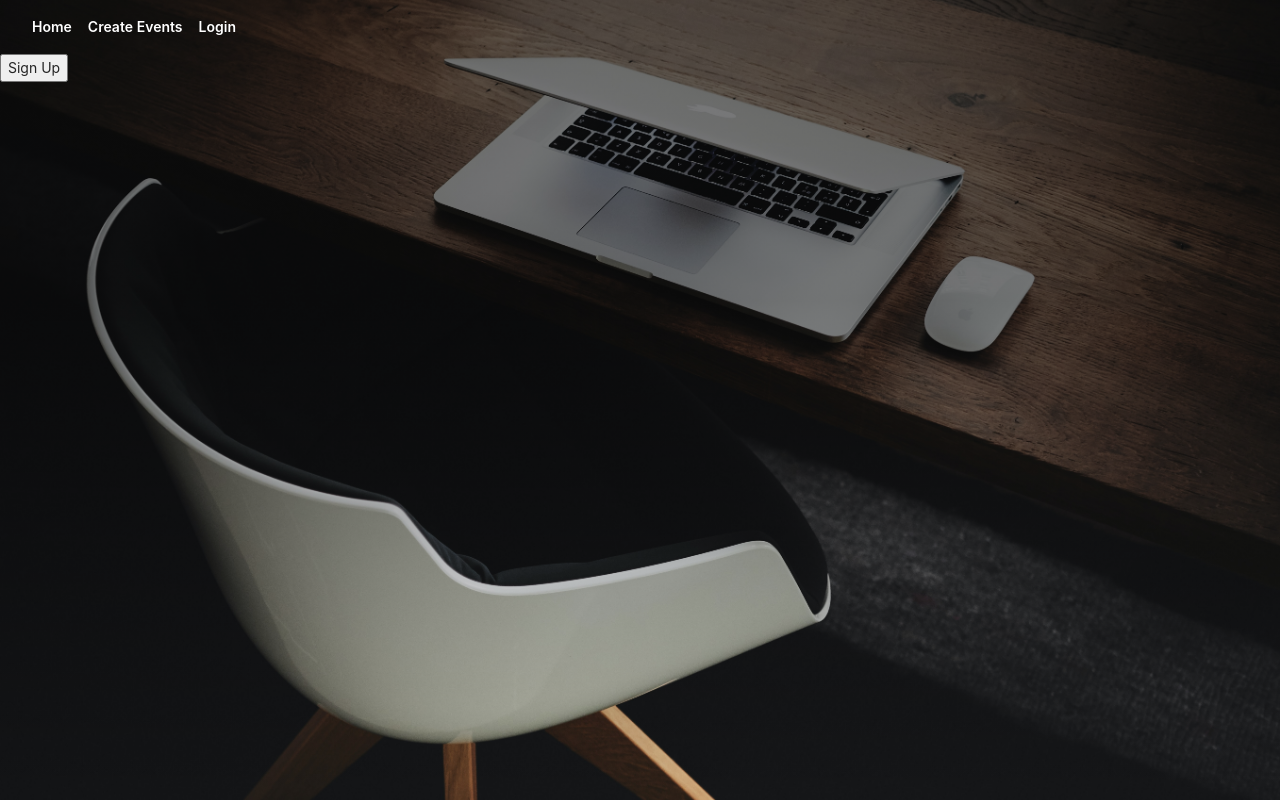
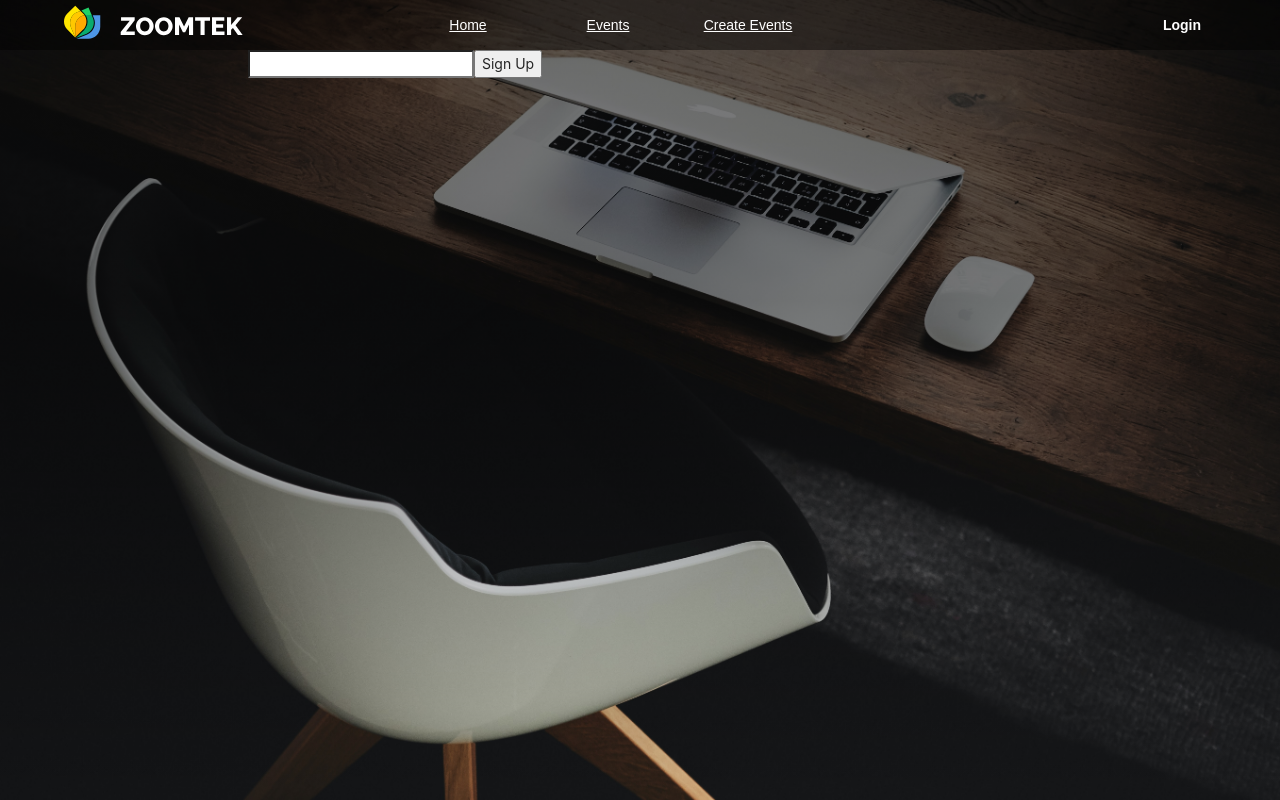
Before and after one commit to harsh07may/Zoom-API, a React (Vite) app: page /login in a window 1280 px wide. Built offline with nearby package versions, Linux system fonts and the light colour scheme.

Commit message:
Changes to navbar

```diff
--- a/index.html
+++ b/index.html
@@ -3,6 +3,10 @@
   <head>
     <meta charset="UTF-8" />
     <link rel="icon" type="image/svg+xml" href="/vite.svg" />
+    <link
+      rel="stylesheet"
+      href="//maxcdn.bootstrapcdn.com/font-awesome/4.3.0/css/font-awesome.min.css"
+    />
     <meta name="viewport" content="width=device-width, initial-scale=1.0" />
     <title>Vite + React</title>
   </head>
--- a/src/App.jsx
+++ b/src/App.jsx
@@ -4,6 +4,8 @@ import "./App.css";
 import { AuthProvider } from "./components/auth";
 import Home from "./components/Home";
 import Login from "./components/Login";
+
+// import Navbar from "./components/Navbarbroken";
 import Navbar from "./components/Navbar";
 import Profile from "./components/Profile";
 import RequireAuth from "./components/RequireAuth";
@@ -24,6 +26,14 @@ function App() {
               </RequireAuth>
             }
           />
+          <Route
+            path="/form"
+            element={
+              <RequireAuth>
+                <Profile />
+              </RequireAuth>
+            }
+          />
         </Routes>
       </AuthProvider>
     </>
--- a/src/components/Home.css
+++ b/src/components/Home.css
@@ -8,41 +8,12 @@ body {
   background-size: cover;
 }
 
-.Navbar {
-  display: flex;
-  flex-direction: row;
-  justify-content: space-between;
-  padding: 12px;
-  margin: 0px 4%;
-}
-
-.nav-items-1, .nav-items-2{
-  display: flex;
-  flex-direction: row;
-  justify-items: center;
-  justify-content: space-around;
-}
-.nav-items-2 img{
-  width: 45px;
-height: 48px;
-object-fit: cover;
-border-radius: 500px;
-}
-.Navbar h2 {
-
-  color: #ffffff;
-  margin-bottom: 0px;
-  font-size: 24px;
-}
-
 .content {
   margin-top: 14%;
   display: flex;
   flex-direction: column;
   justify-content: center;
-  /* margin: 0; */
 }
-
 
 .content h2 {
   color: #ffffff;
@@ -64,40 +35,10 @@ border-radius: 500px;
   margin: 0px 26%;
 }
 
-.Logo-img {
-  margin: 0px 10px;
-}
-
-.login {
-  display: flex;
-  justify-content: center;
-  margin-top: 10px;
-}
-
-.Login-Button {
-  margin-top: 3%;
-  width: 10%;
-  padding: 10px;
-  font-size: 18px;
-  font-weight: 400;
-  border-radius: 5px;
-  border: none;
-}
-.Login-Button:hover{
-  border:1px solid #FFFFFF;
-  border-radius: 10px;
-  color: #FFFFFF;
-  background:none;
-}
-
 @media screen and (max-width: 750px) {
-  .Navbar {
-    justify-content: center;
-  }
   .content h2 {
     font-size: 50px;
   }
-
   .content p {
     font-size: 15px;
   }
--- a/src/components/Login.jsx
+++ b/src/components/Login.jsx
@@ -3,17 +3,20 @@ import { useNavigate } from "react-router-dom";
 import { useAuth } from "./auth";
 
 const Login = () => {
-  const [user, setUser] = useState("Harsh");
+  const [user, setUser] = useState("");
   const auth = useAuth();
   const navigate = useNavigate();
-
+  const handleChange = (e) => {
+    setUser(e.target.value);
+  };
   const handleClick = () => {
     auth.login(user);
-    navigate("/profile", { replace: true });
+    navigate("/", { replace: true });
   };
 
   return (
     <div>
+      <input value={user} type="text" onChange={handleChange} />
       <button onClick={handleClick}>Sign Up</button>
     </div>
   );
--- a/src/components/Navbar.css
+++ b/src/components/Navbar.css
@@ -1,15 +1,141 @@
-.primary-nav {
-    background-color: rgba(0,0,0,0);
-    padding: 16px 32px;
+
+a {
+    text-decoration: none;
+}
+li {
+    list-style: none;
+}
+/*Início das configurações da header*/
+header {
+    width: 100%;
+    height: 50px;
+    text-align: center;
+    font-family: sans-serif;
+    background-color:rgba(0, 0, 0, 0.42);
+}
+.brand {
+    width: auto;
+    height: 100%;
+    float: left;
+    margin: 0.2% 0 0 5%;
+}
+/*Início das configurações da Navigation*/
+.menu {
+    width: 70%;
+    height: 100%;
+    float: right;
+    display: flex;
+}
+.menu ul {
+    width: 100%;
+    height: inherit;
+    margin: 0;
+    padding: 14px;
+    display: -webkit-box;      /* OLD - iOS 6-, Safari 3.1-6 */
+    display: -moz-box;         /* OLD - Firefox 19- (buggy but mostly works) */
+    display: -ms-flexbox;      /* TWEENER - IE 10 */
+    display: -webkit-flex;     /* NEW - Chrome */
+    display: flex;             /* NEW, Spec - Opera 12.1, Firefox 20+ */
+}
+.menu ul a {
+    width: 40%;
+    height: inherit;
+    color: #fff;
+    display: inline-block;
+}
+.profile{
+    flex-direction: row-reverse;
+}
+.profile img{
+    width:40px;
+    height:43px;
+    margin: -13px;
+    margin-right: 13px;
+    object-fit: cover;
+    border-radius: 500px;
+}
+#menuToggle {
+    display: none;
+}
+.menu-icon {
+    display: none;
+}
+.Login-Button {
+    width: 20%;
+    height: 35px;
+    font-weight: 400;
+    border-radius: 5px;
+    border: none;
   }
+  .Login-Button:hover{
+    border:1px solid #FFFFFF;
+    border-radius: 5px;
+    color: #FFFFFF;
+    background:none;
+  }
+/*Início das configurações da Navigation com dispositivos < 768px*/
+@media screen and (max-width: 768px) {
+    .menu {
+        width: 100%;
+        height: auto;
+        display: block;
+        line-height: 10px;
+    }
+    .menu ul {
+        display: block;
+        max-height: 0;
+    	overflow: hidden;
+        padding: 0px;
+    	-webkit-transition: max-height 0.3s;
+    	-moz-transition: max-height 0.3s;
+        -ms-transition: max-height 0.3s;
+        -o-transition: max-height 0.3s;
+    	transition: max-height 0.3s;
+        /*Para fazer com que o menu saia da esquerda, você deve trocar max-height por max-width*/
+        /*Para fazer com que o menu saia da direita, você deve trocar max-height por max-width e setar float: right*/
+    }
+    .menu ul a, .menu ul button{
+        text-align: center;
+        width: 100%;
+        height: 50px;
+        color: #fff;
+        background-color: rgba(0, 0, 0, 0.74);
+        padding: 20px 0px 10px 5%;
+    }
 
-  nav a {
-    text-decoration: none;
-    color: white;
-    font-weight: 600;
-    margin-right: 16px;
-  }
-  nav a:hover {
-    text-decoration: underline;
+    .menu-icon {
+        width: 100px;
+        height: inherit;
+        display: block;
+        position: absolute;
+        color: #fff;
+        top: 0;
+        right: 0;
+        line-height: 60px;
+    }
+    #menuToggle:checked ~ ul {
+        max-height: 350px;
+        /*Para fazer com que o menu saia da esquerda ou direita, você deve trocar max-height por max-width*/
+    }
+    .menu-icon i {
+        font-size: 1.7em;
+    }
+    .content{
+        position: fixed;
+        z-index: -1;
+        margin-top: 30%;
 
-  }
+    }
+    .Login-Button:hover{
+        background-color:rgba(0, 0, 0, 0.74);
+    }
+}
+@media screen and (max-width: 769px){
+    header{
+        line-height: 0px;
+    }
+    .content{
+        position: fixed;
+        z-index: -1;
+    }
+}
--- a/src/components/Navbar.jsx
+++ b/src/components/Navbar.jsx
@@ -1,23 +1,62 @@
 import React from "react";
-import { NavLink } from "react-router-dom";
+import "./Navbar.css";
+import ZoomTek from "../assets/ZoomTek.svg";
+import { NavLink, useNavigate } from "react-router-dom";
 import { useAuth } from "./auth";
-import "./Navbar.css";
+import { Button } from "antd";
 
-const Navbar = () => {
+function Navbar() {
   const auth = useAuth();
+  const navStyles = ({ isActive }) => {
+    return {
+      fontWeight: isActive ? "bold" : "normal",
+      textDecoration: isActive ? "none" : "underline",
+    };
+  };
+  const navigate = useNavigate();
+  const handleLogout = () => {
+    auth.logout();
+    navigate("/");
+  };
   return (
-    <div>
-      <nav className="primary-nav">
-        <NavLink to="/">Home</NavLink>
-        <NavLink to="/profile">Create Events</NavLink>
-        {!auth.user && (
-          <NavLink className="Login-button" to="/login">
-            Login
+    <header>
+      <figure className="brand">
+        <img src={ZoomTek} alt="" />
+      </figure>
+      <nav className="menu">
+        <input type="checkbox" id="menuToggle" />
+        <label htmlFor="menuToggle" className="menu-icon">
+          <i className="fa fa-bars"></i>
+        </label>
+        <ul>
+          <NavLink to="/" style={navStyles} end>
+            <li>Home</li>
           </NavLink>
-        )}
+
+          <NavLink to="/profile" style={navStyles}>
+            <li>Events</li>
+          </NavLink>
+
+          <NavLink to="/form" style={navStyles}>
+            <li>Create Events</li>
+          </NavLink>
+        </ul>
+
+        <ul className="profile">
+          {!auth.user && (
+            <NavLink to="/login" style={navStyles}>
+              <li>Login</li>
+            </NavLink>
+          )}
+          {auth.user && (
+            <li>
+              <Button onClick={handleLogout}>Logout</Button>
+            </li>
+          )}
+        </ul>
       </nav>
-    </div>
+    </header>
   );
-};
+}
 
 export default Navbar;
--- /dev/null
+++ b/src/components/Navbarbroken.css
@@ -0,0 +1,18 @@
+  .primary-nav {
+    background-color: rgba(0,0,0,0);
+    padding: 16px 32px;
+  }
+
+  nav a {
+    text-decoration: none;
+    color: white;
+    padding: 0 5%;
+  }
+
+  nav a:hover {
+    text-decoration: underline;
+    color: white;
+  }
+
+  @media screen and (max-width: 750px) {
+  }
--- /dev/null
+++ b/src/components/Navbarbroken.jsx
@@ -0,0 +1,26 @@
+import React from "react";
+import { NavLink } from "react-router-dom";
+import { useAuth } from "./auth";
+import Logo from "../assets/ZoomTek.svg";
+import "./Navbarbroken.css";
+
+const Navbar = () => {
+  const auth = useAuth();
+  return (
+    <div>
+      <nav className="primary-nav">
+        <img className="nav-logo" src={Logo} alt="logo" />
+
+        <NavLink to="/">Home</NavLink>
+        <NavLink to="/profile">Create Events</NavLink>
+        {!auth.user && (
+          <NavLink className="Login-button" to="/login">
+            Login
+          </NavLink>
+        )}
+      </nav>
+    </div>
+  );
+};
+
+export default Navbar;
--- a/src/components/Profile.css
+++ b/src/components/Profile.css
@@ -1,5 +1,5 @@
 .bg{
-    background-color: rgb(192, 243, 243);
+    background-color: rgb(204, 204, 204);
     background-size: cover;
     height: 100vh;
     background-repeat: no-repeat;
--- a/src/components/Profile.jsx
+++ b/src/components/Profile.jsx
@@ -13,8 +13,7 @@ const Profile = () => {
   };
   return (
     <div className="bg">
-      Profile for:{auth.user}
-      <Button onClick={handleLogout}>Logout</Button>
+      Welcome back {auth.user} !<Button onClick={handleLogout}>Logout</Button>
     </div>
   );
 };
```
Also changed, not shown: src/assets/ZoomTek.svg (added).
